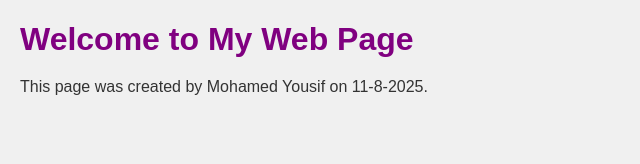
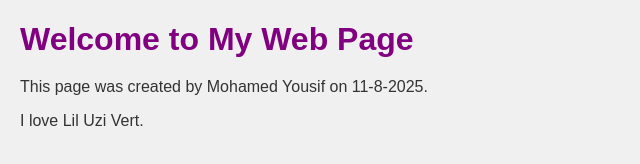
Before and after one commit to YSLMohamedYSL/My-first-repository, a plain HTML site: page index.html in a window 1280 px wide. Shown: the whole page, without its empty margins (0-640 px from the left). Drawn offline with Linux system fonts and the light colour scheme.

Commit message:
Added the words i love lil uzi vert

```diff
--- a/index.html
+++ b/index.html
@@ -8,5 +8,6 @@
 <body>
     <h1>Welcome to My Web Page</h1>
     <p>This page was created by Mohamed Yousif on 11-8-2025.</p>
+    <p>I love Lil Uzi Vert.</p>
 </body>
 </html>
```
